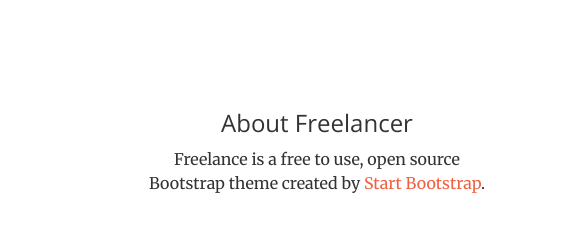
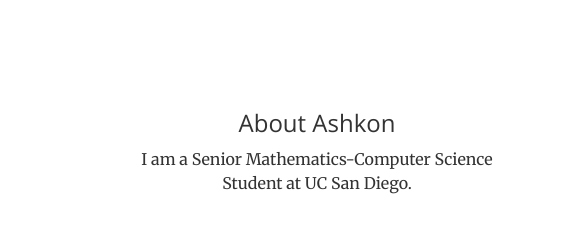
Before and after one commit to ashkon91/PersonalWebsite, a website: page index.html in a window 1280 px wide. Shown: the part 3649-3884 px from the top of the page, 713-1280 px from the left. Drawn offline with nearby package versions, Linux system fonts and the light colour scheme.

Commit message:
temp update

```diff
--- a/index.html
+++ b/index.html
@@ -271,8 +271,8 @@
                         </ul>
                     </div>
                     <div class="footer-col col-md-4">
-                        <h3>About Freelancer</h3>
-                        <p>Freelance is a free to use, open source Bootstrap theme created by <a href="http://startbootstrap.com">Start Bootstrap</a>.</p>
+                        <h3>About Ashkon</h3>
+                        <p>I am a Senior Mathematics-Computer Science Student at UC San Diego.</p>
                     </div>
                 </div>
             </div>
```
